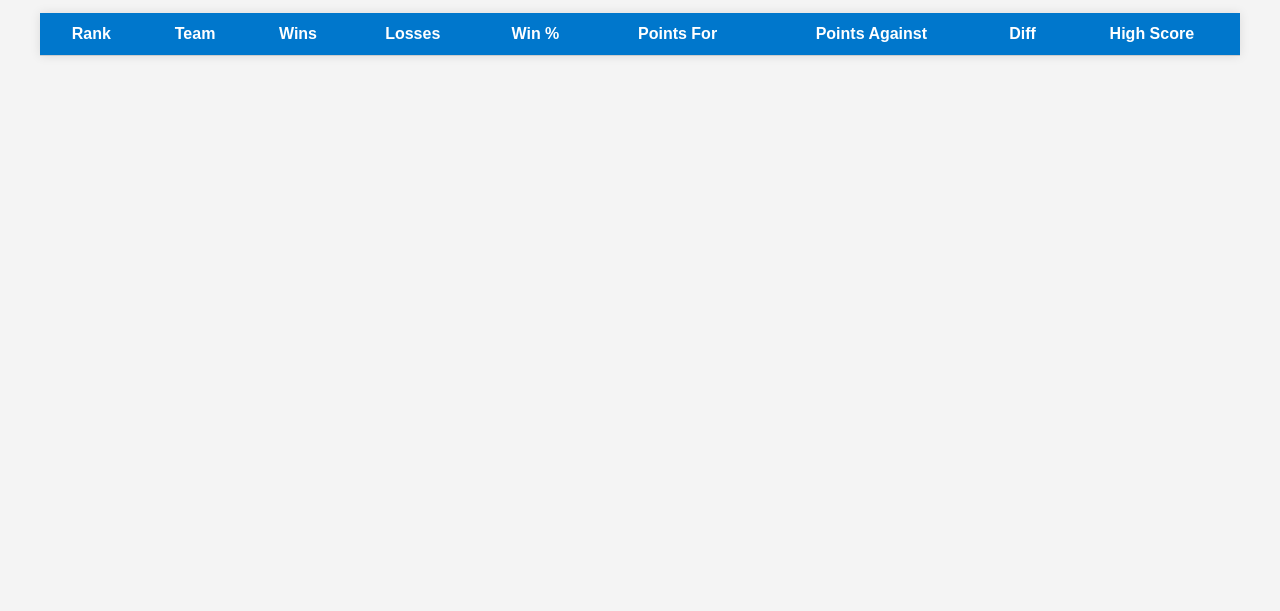
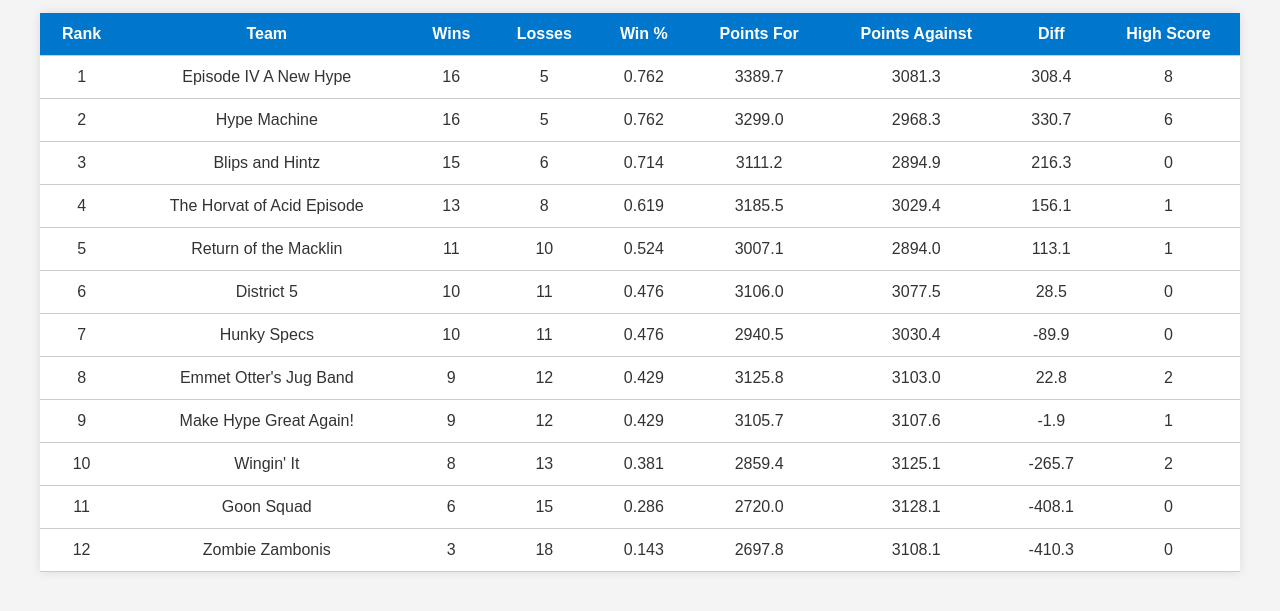
Before and after one commit to corvettes13/fantasy-hockey, a plain HTML site: page index.html in a window 1280 px wide. Shown: the part 101-712 px from the top of the page. Drawn offline with Linux system fonts and the light colour scheme.

Commit message:
Update index.html

```diff
--- a/index.html
+++ b/index.html
@@ -25,6 +25,6 @@
     <tbody></tbody>
   </table>
 
-  <script src="scripts/scripts.js"></script>
+  <script src="scripts/standings.js"></script>
 </body>
 </html>
```
